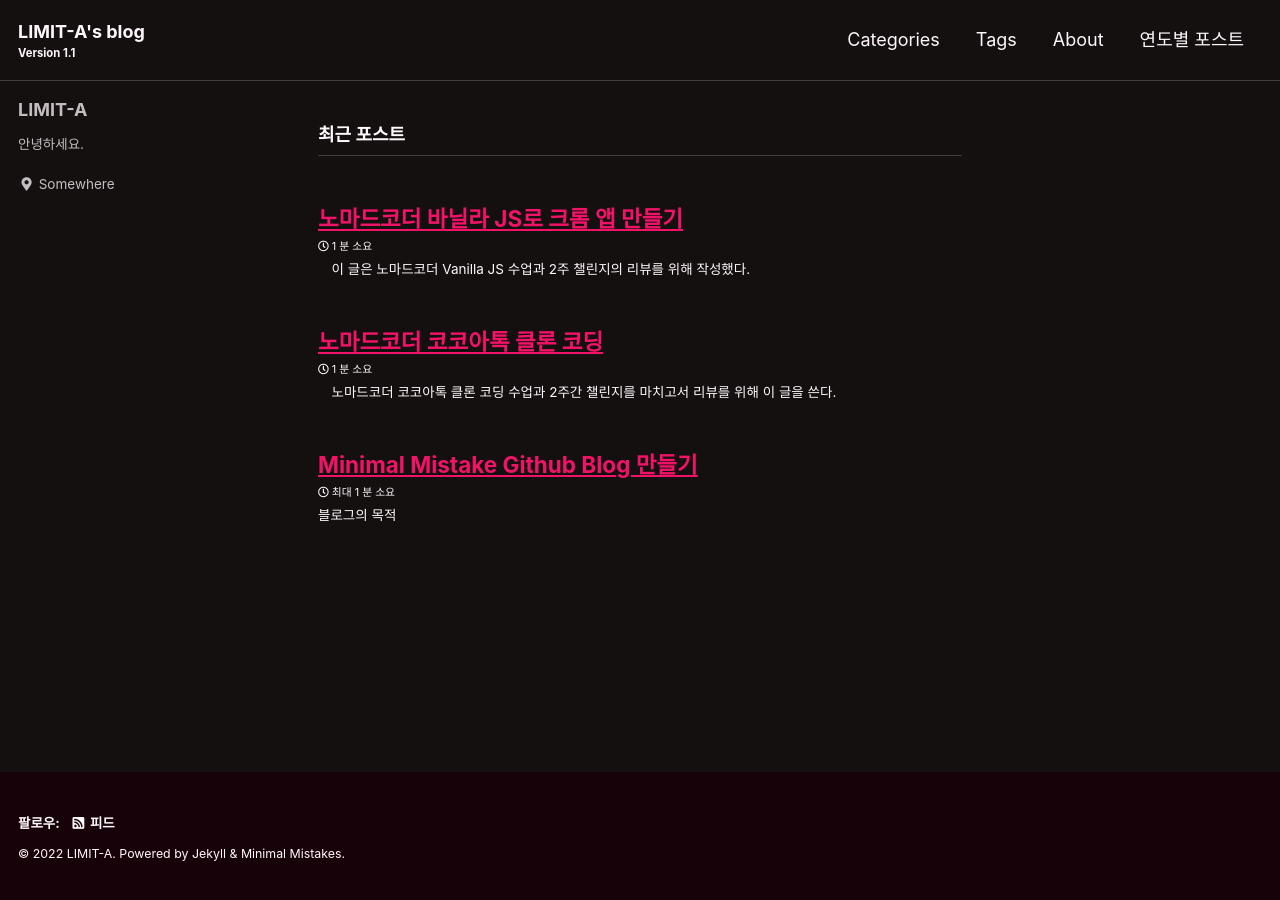
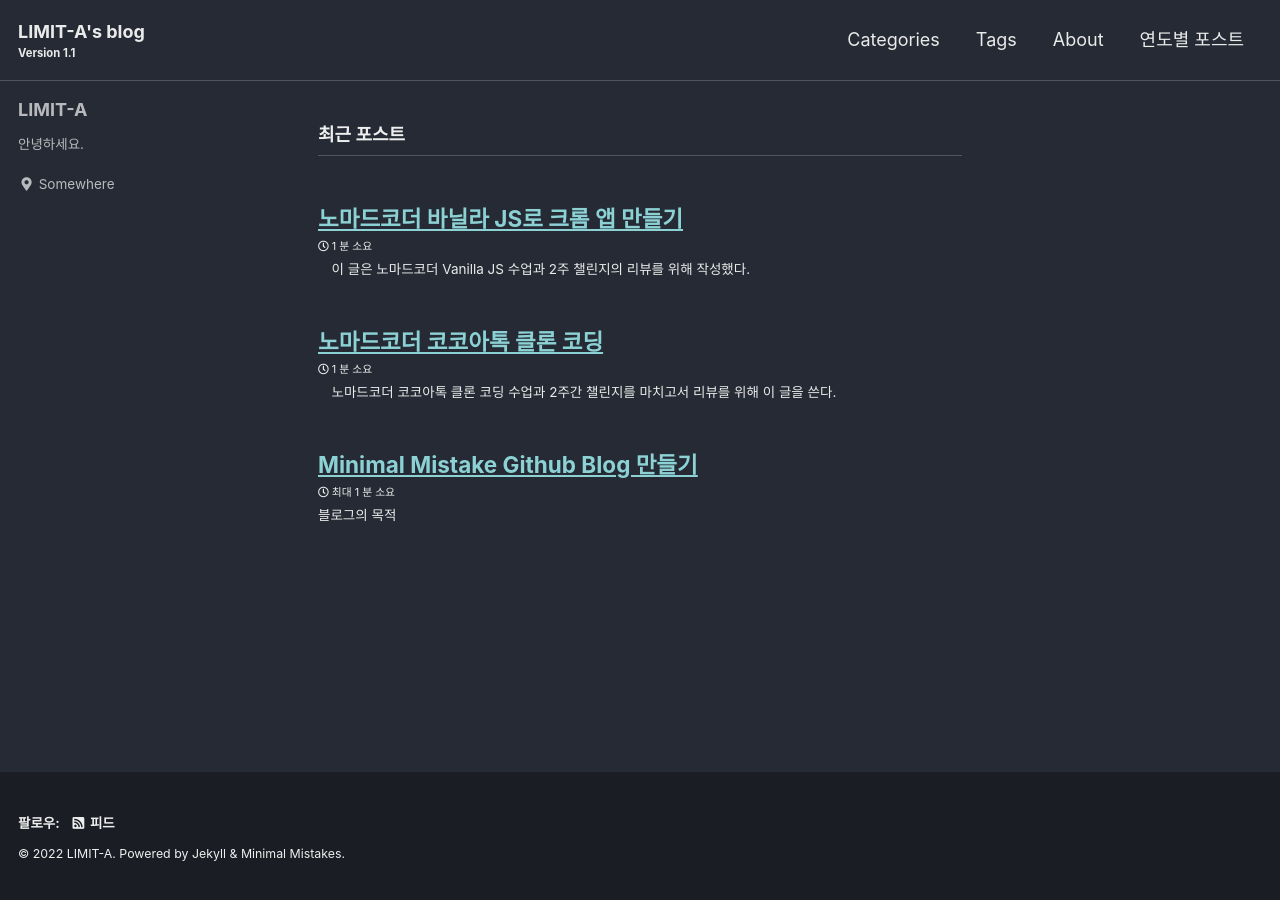
Before and after one commit to limit-a/limit-a.github.io, a Jekyll site: the page built from index.html, in a window 1280 px wide. Built offline with Jekyll 4.4.1, drawn with Linux system fonts in a browser that asks for light colours; cached includes are drawn as plain includes; the list of posts is cut into pages by our own code.

Commit message:
Update _config.yml
dark theme

```diff
--- a/_config.yml
+++ b/_config.yml
@@ -12,7 +12,7 @@
 
 # theme                  : "minimal-mistakes-jekyll"
 # remote_theme           : "mmistakes/minimal-mistakes"
-minimal_mistakes_skin: 'neon' # "air", "aqua", "contrast", "dark", "dirt", "neon", "mint", "plum", "sunrise"
+minimal_mistakes_skin: 'dark' # "air", "aqua", "contrast", "dark", "dirt", "neon", "mint", "plum", "sunrise"
 
 # Site Settings
 locale: 'ko-KR'
```
